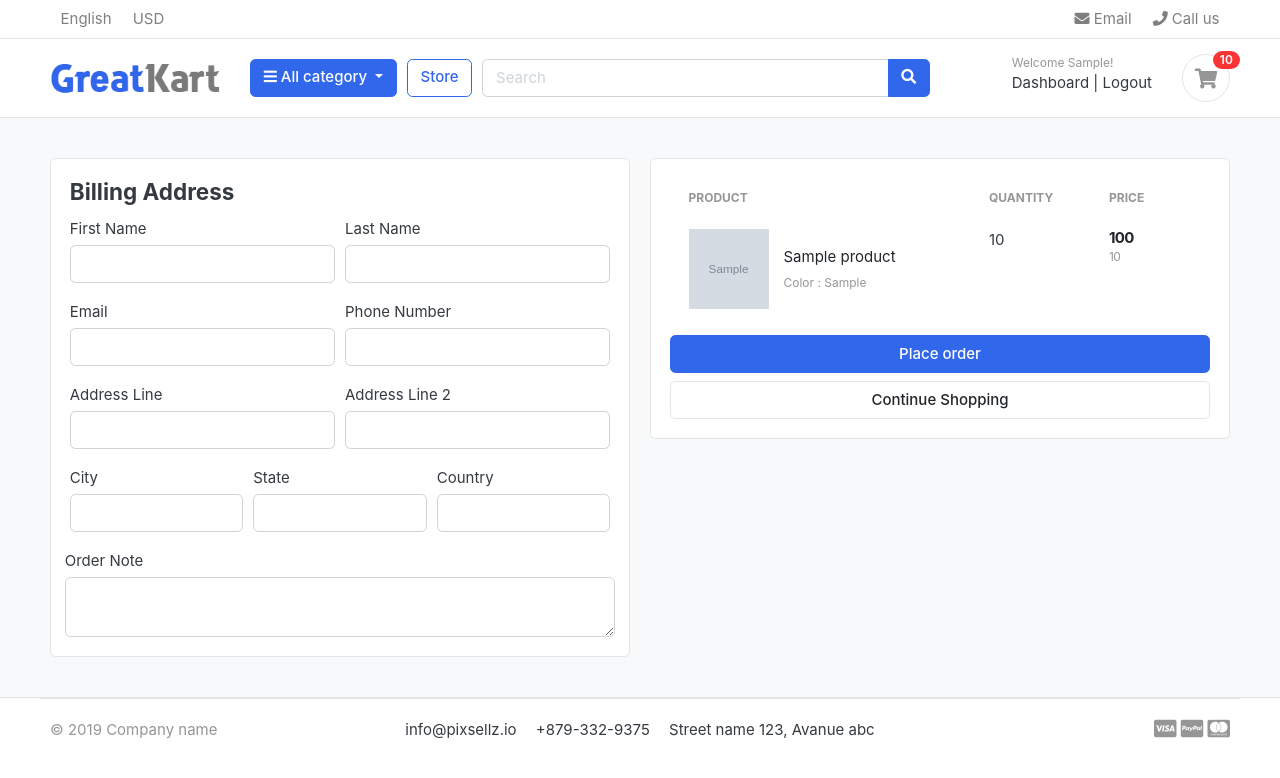
After one commit to libinpmathew07/Ecom, a Django app: page /cart/checkout/ in a window 1280 px wide. The commit adds this page. Shown: the top 778 px of the page. Run offline with Django 3.2, Linux system fonts and the light colour scheme; a user stored in the database is signed in; tables that the repository leaves empty hold one stand-in row (values such as "Sample post"); grey boxes marked "Sample" are stand-in pictures; some libraries are stand-ins or nearby versions; some web fonts are replaced.

Commit message:
cart handle and checkout

```diff
--- a/carts/context_processors.py
+++ b/carts/context_processors.py
@@ -8,7 +8,10 @@ def counter(request):
     else:
         try:
             cart=Cart.objects.filter(cart_id=_cart_id(request))
-            cart_items=CartItem.objects.all().filter(cart=cart[:1])
+            if request.user.is_authenticated:
+                cart_items=CartItem.objects.all().filter(user=request.user)
+            else:
+                cart_items=CartItem.objects.all().filter(cart=cart[:1])
             for cart_item in cart_items:
                 cart_count+= cart_item.quantity
         except cart.DoesNotExist:
--- a/carts/models.py
+++ b/carts/models.py
@@ -1,5 +1,6 @@
 from django.db import models
 from store.models import Product,Variations
+from accounts.models import Account
 # Create your models here.
 
 class Cart(models.Model):
@@ -11,9 +12,10 @@ class Cart(models.Model):
 
 
 class CartItem(models.Model):
+    user=models.ForeignKey(Account,on_delete=models.CASCADE,null=True)
     product=models.ForeignKey(Product,on_delete=models.CASCADE)
     variations=models.ManyToManyField(Variations,blank=True) ##Add many to many field dif products with same color
-    cart =models.ForeignKey(Cart,on_delete=models.CASCADE)
+    cart =models.ForeignKey(Cart,on_delete=models.CASCADE,null=True)
     quantity=models.IntegerField()
     is_active=models.BooleanField(default=True)
 
--- a/carts/urls.py
+++ b/carts/urls.py
@@ -7,5 +7,6 @@ urlpatterns = [
     path('add_cart/<int:product_id>/',views.add_cart,name='add_cart'),
     path('remove_cart/<int:product_id>/<int:cart_item_id>',views.remove_cart,name='remove_cart'),
     path('remove_cart_item/<int:product_id>/<int:cart_item_id>',views.remove_cart_item,name='remove_cart_item'),
+    path('checkout/',views.checkout,name='checkout')
 
 ]
--- a/carts/views.py
+++ b/carts/views.py
@@ -4,6 +4,7 @@ from store.models import Product,Variations
 from .models import Cart,CartItem
 from django.http import request
 from django.core.exceptions import ObjectDoesNotExist
+from django.contrib.auth.decorators import login_required
 
 
 # Create your views here.
@@ -19,72 +20,145 @@ def _cart_id(request):
     return cart
 
 def add_cart(request,product_id):
+    current_user=request.user
     product=Product.objects.get(id=product_id) #get product
-    product_variation=[]
+    #user authernticated
+    if current_user.is_authenticated:
+        product_variation=[]
 
-    if request.method=='POST':
-        for item in request.POST:
-            key=item
-            value=request.POST[key]
+        if request.method=='POST':
+            for item in request.POST:
+                key=item
+                value=request.POST[key]
 
-            try:
-                variation=Variations.objects.get(product=product, variation_category__iexact=key,variation_value__iexact=value)
-                product_variation.append(variation)
-            except:
-                pass
+                try:
+                    variation=Variations.objects.get(product=product, variation_category__iexact=key,variation_value__iexact=value)
+                    product_variation.append(variation)
+                except:
+                    pass
 
-        # color=request.POST['color']
-        # size=request.POST['size']
-        #return HttpResponse(key+' '+value)
-        #
-    try:
-        cart=Cart.objects.get(cart_id=_cart_id(request))
+            # color=request.POST['color']
+            # size=request.POST['size']
+            #return HttpResponse(key+' '+value)
+            #
+        # try:
+        #     cart=Cart.objects.get(cart_id=_cart_id(request))
 
-    except Cart.DoesNotExist:
-        cart=Cart.objects.create(cart_id=_cart_id(request))
-        cart.save()
+        # except Cart.DoesNotExist:
+        #     cart=Cart.objects.create(cart_id=_cart_id(request))
+        #     cart.save()
 
-    is_cart_item_exist=CartItem.objects.filter(product=product,cart=cart)
-    if is_cart_item_exist:
-        cart_item=CartItem.objects.filter(product=product,cart=cart)
-        # exisiting variations --db
-        # current variation --UI
-        # Item_id-- db
-# current variation in existing
-        ex_var_list=[]
-        id=[]
-        for item in cart_item:
-            existing_variation=item.variations.all()
-            ex_var_list.append(list(existing_variation))
-            id.append(item.id)
+        is_cart_item_exist=CartItem.objects.filter(product=product,user=current_user).exists()
+        if is_cart_item_exist:
+            cart_item=CartItem.objects.filter(product=product,user=current_user)
+            # exisiting variations --db
+            # current variation --UI
+            # Item_id-- db
+    # current variation in existing
+            ex_var_list=[]
+            id=[]
+            for item in cart_item:
+                existing_variation=item.variations.all()
+                ex_var_list.append(list(existing_variation))
+                id.append(item.id)
 
-        if product_variation in ex_var_list:
-            #increase qunatity
-            index=ex_var_list.index(product_variation)
-            item=CartItem.objects.get(product=product,id=id[index])
-            item.quantity+=1
-            item.save()
-        else:
-            item=CartItem.objects.create(product=product,quantity=1,cart=cart)
+            if product_variation in ex_var_list:
+                #increase qunatity
+                index=ex_var_list.index(product_variation)
+                item=CartItem.objects.get(product=product,id=id[index])
+                item.quantity+=1
+                item.save()
+            else:
+                item=CartItem.objects.create(product=product,quantity=1,user=current_user)
+                if len(product_variation)>0:
+                    item.variations.clear()
+                    item.variations.add(*product_variation)
+            # cart_item.quantity+=1
+                item.save()
+        else :
+            item=CartItem.objects.create(product=product,quantity=1,user=current_user,)
             if len(product_variation)>0:
                 item.variations.clear()
                 item.variations.add(*product_variation)
-        # cart_item.quantity+=1
             item.save()
-    else :
-        item=CartItem.objects.create(product=product,quantity=1,cart=cart,)
-        if len(product_variation)>0:
-            item.variations.clear()
-            item.variations.add(*product_variation)
-        item.save()
-    # return HttpResponse(cart_item.product)
-    # exit() #to check the values getting transitted
-    return redirect('cart')
+        # return HttpResponse(cart_item.product)
+        # exit() #to check the values getting transitted
+        return redirect('cart')
+
+
+
+#If user not authenticated
+    else:
+        product_variation=[]
+
+        if request.method=='POST':
+            for item in request.POST:
+                key=item
+                value=request.POST[key]
+
+                try:
+                    variation=Variations.objects.get(product=product, variation_category__iexact=key,variation_value__iexact=value)
+                    product_variation.append(variation)
+                except:
+                    pass
+
+            # color=request.POST['color']
+            # size=request.POST['size']
+            #return HttpResponse(key+' '+value)
+            #
+        try:
+            cart=Cart.objects.get(cart_id=_cart_id(request))
+
+        except Cart.DoesNotExist:
+            cart=Cart.objects.create(cart_id=_cart_id(request))
+            cart.save()
+
+        is_cart_item_exist=CartItem.objects.filter(product=product,cart=cart)
+        if is_cart_item_exist:
+            cart_item=CartItem.objects.filter(product=product,cart=cart)
+            # exisiting variations --db
+            # current variation --UI
+            # Item_id-- db
+    # current variation in existing
+            ex_var_list=[]
+            id=[]
+            for item in cart_item:
+                existing_variation=item.variations.all()
+                ex_var_list.append(list(existing_variation))
+                id.append(item.id)
+
+            if product_variation in ex_var_list:
+                #increase qunatity
+                index=ex_var_list.index(product_variation)
+                item=CartItem.objects.get(product=product,id=id[index])
+                item.quantity+=1
+                item.save()
+            else:
+                item=CartItem.objects.create(product=product,quantity=1,cart=cart)
+                if len(product_variation)>0:
+                    item.variations.clear()
+                    item.variations.add(*product_variation)
+            # cart_item.quantity+=1
+                item.save()
+        else :
+            item=CartItem.objects.create(product=product,quantity=1,cart=cart,)
+            if len(product_variation)>0:
+                item.variations.clear()
+                item.variations.add(*product_variation)
+            item.save()
+        # return HttpResponse(cart_item.product)
+        # exit() #to check the values getting transitted
+        return redirect('cart')
 
 def cart(request,total=0,quantity=0,cart_items=None):
     try:
-        cart=Cart.objects.get(cart_id=_cart_id(request))
-        cart_items=CartItem.objects.filter(cart=cart,is_active=True)
+        tax=0
+        grand_total=0
+        if request.user.is_authenticated:
+            cart_items=CartItem.objects.filter(user=request.user,is_active=True)
+        else:
+            cart=Cart.objects.get(cart_id=_cart_id(request))
+            cart_items=CartItem.objects.filter(cart=cart,is_active=True)
         for cart_item in cart_items:
             total+=(cart_item.product.price * cart_item.quantity)
             quantity+=cart_item.quantity
@@ -106,10 +180,18 @@ def cart(request,total=0,quantity=0,cart_items=None):
     return render(request,'store/cart.html',context)
 
 def remove_cart(request,product_id,cart_item_id):
-    cart=Cart.objects.get(cart_id=_cart_id(request))
+
+
     product=get_object_or_404(Product,id=product_id)
+
+
     try:
-        cart_item=CartItem.objects.get(product=product,cart=cart,id=cart_item_id)
+
+        if request.user.is_authenticated:
+            cart_item=CartItem.objects.get(product=product,user=request.user,id=cart_item_id)
+        else:
+            cart=Cart.objects.get(cart_id=_cart_id(request))
+            cart_item=CartItem.objects.get(product=product,cart=cart,id=cart_item_id)
         if cart_item.quantity>1:
             cart_item.quantity-=1
             cart_item.save()
@@ -131,8 +213,45 @@ def remove_cart(request,product_id,cart_item_id):
 #     return redirect('cart')
 
 def remove_cart_item(request,product_id,cart_item_id):
-    cart=Cart.objects.get(cart_id=_cart_id(request))
+
+
     product=get_object_or_404(Product,id=product_id)
-    cart_item=CartItem.objects.get(product=product,cart=cart,id=cart_item_id)
+    if request.user.is_authenticated:
+        cart_item=CartItem.objects.get(product=product,user=request.user,id=cart_item_id)
+    else:
+        cart=Cart.objects.get(cart_id=_cart_id(request))
+        cart_item=CartItem.objects.get(product=product,cart=cart,id=cart_item_id)
     cart_item.delete()
     return redirect('cart')
+
+
+@login_required(login_url=('login'))
+def checkout(request,total=0,quantity=0,cart_items=None):
+
+    try:
+        tax=0
+        grand_total=0
+        if request.user.is_authenticated:
+            cart_items=CartItem.objects.filter(user=request.user,is_active=True)
+        else:
+            cart=Cart.objects.get(cart_id=_cart_id(request))
+            cart_items=CartItem.objects.filter(cart=cart,is_active=True)
+        for cart_item in cart_items:
+            total+=(cart_item.product.price * cart_item.quantity)
+            quantity+=cart_item.quantity
+        tax=(2*total)/100
+        grand_total=total+ tax
+    except ObjectDoesNotExist:
+        pass
+
+    context={
+        'total':total,
+        'quantity':quantity,
+        'cart_items':cart_items,
+        'tax':tax,
+        'grand_total':grand_total,
+
+    }
+
+
+    return render(request,'store/checkout.html',context)
--- a/templates/store/cart.html
+++ b/templates/store/cart.html
@@ -105,7 +105,7 @@
                 <p class="text-center mb-3">
                     <img src="{%static './images/misc/payments.png' %}" height="26">
                 </p>
-                <a href="./place-order.html" class="btn btn-primary btn-block"> Checkout </a>
+                <a href="{% url 'checkout' %}" class="btn btn-primary btn-block"> Checkout </a>
                 <a href="{% url 'store' %}" class="btn btn-light btn-block">Continue Shopping</a>
             </div> <!-- card-body.// -->
             </div> <!-- card.// -->
--- /dev/null
+++ b/templates/store/checkout.html
@@ -0,0 +1,140 @@
+
+{% extends 'base.html'%}
+
+{%load static%}
+{% block content %}
+
+
+<section class="section-content padding-y bg">
+    <div class="container">
+
+    <!-- ============================ COMPONENT 1 ================================= -->
+
+    <div class="row">
+        <aside class="col-lg-6">
+    <div class="card">
+    <div class="card-body">
+        <h4 class="card-title mb-">Billing Address</h4>
+        <form action="" method='post'>
+            {% csrf_token %}
+            <div class="form-row">
+                <div class="col form-group">
+                    <label for="">First Name</label>
+                    <input type="text" name="first_name" id="" class="form-control" required>
+                </div>
+                <div class="col form-group">
+                    <label for="">Last Name</label>
+                    <input type="text" name="last_name" id="" class="form-control" required>
+                </div>
+            </div>
+            <div class="form-row">
+                <div class="col form-group">
+                    <label for="">Email</label>
+                    <input type="email" name="email" id="" class="form-control" required>
+                </div>
+                <div class="col form-group">
+                    <label for="">Phone Number</label>
+                    <input type="text" name="Phone" id="" class="form-control" required>
+                </div>
+            </div>
+            <div class="form-row">
+                <div class="col form-group">
+                    <label for="">Address Line</label>
+                    <input type="text" name="address_line" id="" class="form-control" required>
+                </div>
+                <div class="col form-group">
+                    <label for="">Address Line 2</label>
+                    <input type="text" name="address_line2" id="" class="form-control" required>
+                </div>
+            </div>
+            <div class="form-row">
+                <div class="col form-group">
+                    <label for="">City</label>
+                    <input type="text" name="city" id="" class="form-control" required>
+                </div>
+                <div class="col form-group">
+                    <label for="">State</label>
+                    <input type="text" name="state" id="" class="form-control" required>
+                </div>
+                <div class="col form-group">
+                    <label for="">Country</label>
+                    <input type="text" name="country" id="" class="form-control" required>
+                </div>
+            </div>
+                <div class="form-row">
+                    <label for="">Order Note</label>
+                    <textarea name="order_note" rows="2" class="form-control"></textarea>
+                </div>
+
+    </div>
+    </div> <!-- card.// -->
+
+        </aside> <!-- col.// -->
+        <aside class="col-lg-6">
+
+            <div class="card">
+            <div class="card-body">
+                <table class="table table-borderless table-shopping-cart">
+                    <thead class="text-muted">
+                    <tr class="small text-uppercase">
+                      <th scope="col">Product</th>
+                      <th scope="col" width="120">Quantity</th>
+                      <th scope="col" width="120">Price</th>
+                    </tr>
+                    </thead>
+                    <tbody>
+                        {% for cart_item in cart_items %}
+                    <tr>
+                        <td>
+                            <figure class="itemside align-items-center">
+                                <div class="aside"><img src="{{ cart_item.product.images.url }}" class="img-sm"></div>
+                                <figcaption class="info">
+                                    <a href="{{ cart_item.product.get_url }}" class="title text-dark">{{cart_item.product.product_name}}</a>
+                                    <p class="text-muted small">
+                                        {% if cart_item.variations.all%}
+                                            {%for item in cart_item.variations.all %}
+                                                {{item.variation_category |capfirst}} : {{item.variation_value | capfirst}} <br>
+                                            {% endfor %}
+                                        {% endif %}
+
+
+
+                                    </p>
+                                </figcaption>
+                            </figure>
+                        </td>
+                        <td>
+                            <!-- col.// -->
+                            <label for="">{{ cart_item.quantity }}</label>
+                        </td>
+                        <td>
+                            <div class="price-wrap">
+                                <var class="price">{{cart_item.sub_total}} </var>
+                                <small class="text-muted"> {{cart_item.product.price}} </small>
+                            </div> <!-- price-wrap .// -->
+                        </td>
+
+                    </tr>
+                    {% endfor %}
+                    </tbody>
+                    </table>
+
+                <button type="submit" name="submit" class="btn btn-primary btn-block">Place order</button>
+                <a href="{% url 'store' %}" class="btn btn-light btn-block">Continue Shopping</a>
+            </form>
+
+            </div> <!-- card-body.// -->
+            </div> <!-- card.// -->
+
+    </aside> <!-- col.// -->
+
+
+    </div> <!-- row.// -->
+
+    <!-- ============================ COMPONENT 1 END .// ================================= -->
+
+    </div> <!-- container .//  -->
+    </section>
+
+
+{% endblock %}
```
Also changed, not shown: accounts/views.py (+59 -1 lines), carts/migrations/0003_auto_20211020_1313.py (added).
